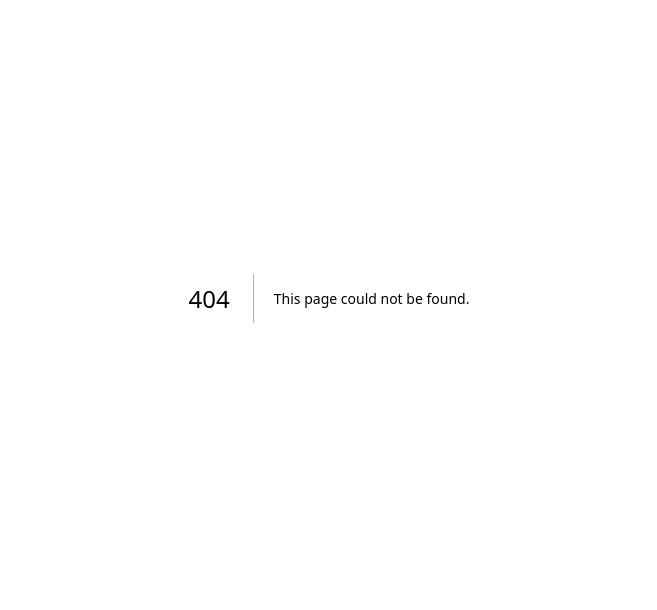
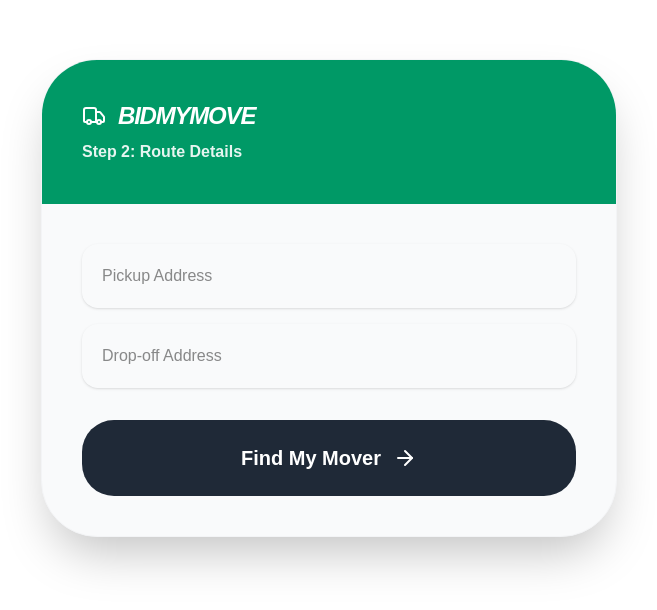
Before and after one commit to littchel/bidmymove-proto, a Next.js app: page /post-job/details in a window 1280 px wide. Before the commit this address had no page. Shown: the part 102-712 px from the top of the page, without its empty margins (311-968 px from the left). Built offline with nearby package versions, Linux system fonts and the light colour scheme.

Commit message:
Fresh start: Clean Next.js structure

```diff
--- /dev/null
+++ b/app/post-job/details/page.tsx
@@ -0,0 +1,27 @@
+'use client';
+import { Truck, MapPin, ArrowRight } from 'lucide-react';
+
+export default function PostJobDetails() {
+  return (
+    <div className="min-h-screen bg-white flex items-center justify-center p-6 text-left">
+      <div className="max-w-xl w-full bg-gray-50 rounded-[3.5rem] border border-gray-100 shadow-2xl overflow-hidden">
+        <div className="bg-emerald-600 p-10 text-white">
+          <div className="flex items-center gap-3 mb-2 text-left">
+            <Truck size={24} />
+            <h1 className="text-2xl font-black italic uppercase tracking-tighter">BidMyMove</h1>
+          </div>
+          <p className="font-bold opacity-90 text-left">Step 2: Route Details</p>
+        </div>
+        <form onSubmit={(e) => { e.preventDefault(); window.location.href='/dashboard/live'; }} className="p-10 space-y-8">
+          <div className="space-y-4">
+            <input required placeholder="Pickup Address" className="w-full p-5 rounded-2xl border-none shadow-sm" />
+            <input required placeholder="Drop-off Address" className="w-full p-5 rounded-2xl border-none shadow-sm" />
+          </div>
+          <button type="submit" className="w-full py-6 bg-[#1F2937] text-white rounded-[2rem] font-black text-xl hover:bg-emerald-600 transition-all flex items-center justify-center gap-3">
+            Find My Mover <ArrowRight size={24} />
+          </button>
+        </form>
+      </div>
+    </div>
+  );
+}
--- a/app/post-job/route-details/page.tsx
+++ /dev/null
@@ -1,36 +0,0 @@
-'use client';
-import { Suspense } from 'react';
-import { Truck, MapPin, ArrowRight } from 'lucide-react';
-
-function DetailsForm() {
-  const handleSubmit = (e: React.FormEvent) => {
-    e.preventDefault();
-    window.location.href = '/dashboard/live';
-  };
-
-  return (
-    <div className="min-h-screen bg-white flex items-center justify-center p-6">
-      <div className="max-w-xl w-full bg-gray-50 rounded-[3.5rem] border border-gray-100 shadow-2xl overflow-hidden">
-        <div className="bg-emerald-600 p-10 text-white text-left">
-          <h1 className="text-2xl font-black italic uppercase">BidMyMove</h1>
-          <p className="font-bold opacity-90">Step 2: Destination</p>
-        </div>
-        <form onSubmit={handleSubmit} className="p-10 space-y-8 text-left">
-          <input required placeholder="Pickup Address" className="w-full p-5 bg-white rounded-2xl border-none shadow-sm" />
-          <input required placeholder="Drop-off Address" className="w-full p-5 bg-white rounded-2xl border-none shadow-sm" />
-          <button type="submit" className="w-full py-6 bg-[#1F2937] text-white rounded-[2rem] font-black text-xl">
-            Get Bids Now
-          </button>
-        </form>
-      </div>
-    </div>
-  );
-}
-
-export default function Page() {
-  return (
-    <Suspense fallback={<div className="p-20 text-center font-black">Loading...</div>}>
-      <DetailsForm />
-    </Suspense>
-  );
-}
```
